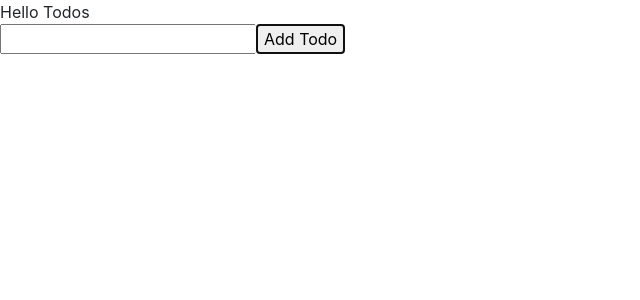
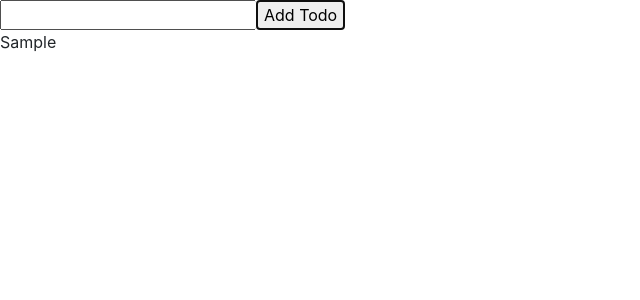
Before and after one commit to vaibhav269/Todo-react-redux, a React app: page / in a window 1280 px wide. Both pictures are taken after typing "Sample" into the empty fields and a click on the button "Add Todo". Shown: the top 300 px of the page, without its empty margins (0-640 px from the left). Built offline with nearby package versions, Linux system fonts and the light colour scheme.

Commit message:
Added List component

```diff
--- a/src/js/components/App.js
+++ b/src/js/components/App.js
@@ -1,10 +1,11 @@
 import React from 'react';
 import Form from '../components/Form';
+import List from '../components/List';
 
 const App = ()=>(
     <div>
-        Hello Todos
-        <Form/>
+        <Form />
+        <List />
     </div>
 );
 
--- /dev/null
+++ b/src/js/components/List.js
@@ -0,0 +1,34 @@
+import React,{Component} from 'react';
+import {connect} from 'react-redux';
+
+const mapStateToProps = (state)=>{
+    return{
+        todos:state.todos
+    }
+}
+class ConnectedList extends Component{
+    constructor(){
+        super();
+}
+
+    render(){
+        return(
+            <div>
+                <ul className="list-unstyled">
+                    {
+                        this.props.todos.map(function(todo){
+                            return(
+                                <li id={todo.id}>
+                                    {todo.todoName}
+                                </li>
+                            )
+                        })
+                    }
+                </ul>
+            </div>
+        )
+    }
+}
+
+const List = connect(mapStateToProps)(ConnectedList);
+export default List;
--- a/src/js/index.js
+++ b/src/js/index.js
@@ -4,6 +4,7 @@ import { Provider } from 'react-redux';
 import store from  './store/index';
 import App from './components/App';
 
+//window.store = store;
 
 render(
     <Provider store={store}>
```
